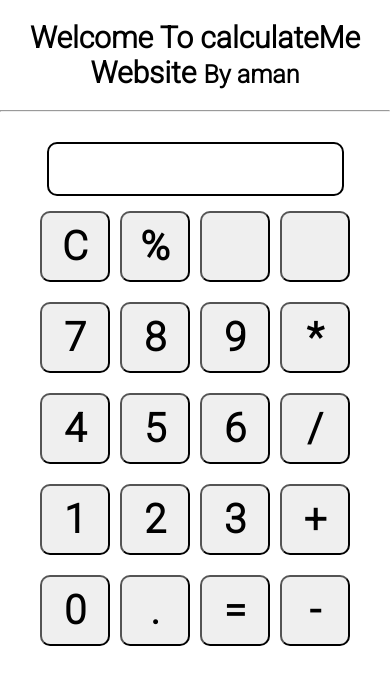
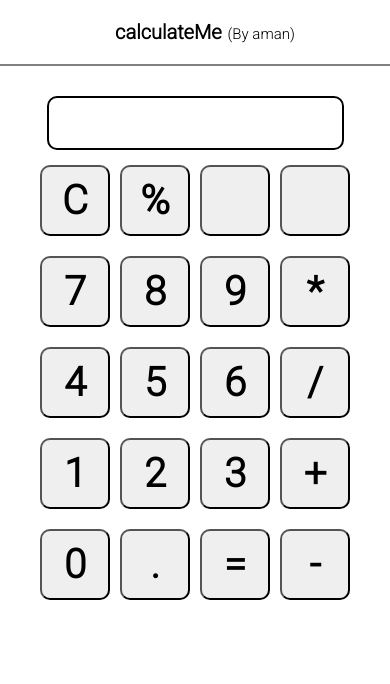
Before and after one commit to amank70878/___calculator, a plain HTML site: page index.html in a window 390 px wide. Drawn offline with nearby package versions, Linux system fonts and the light colour scheme.

Commit message:
making the title tag responsive DATE: 24-11-2022

```diff
--- a/index.html
+++ b/index.html
@@ -1,5 +1,6 @@
 <!DOCTYPE html>
 <html lang="en">
+
 <head>
     <meta charset="UTF-8">
     <meta http-equiv="X-UA-Compatible" content="IE=edge">
@@ -7,7 +8,8 @@
 
     <!-- google font -->
     <link href="https://fonts.googleapis.com/css2?family=Roboto:wght@300&display=swap" rel="stylesheet">
-    <link rel="stylesheet" href="https://fonts.googleapis.com/css2?family=Material+Symbols+Outlined:opsz,wght,FILL,GRAD@48,400,0,0" />
+    <link rel="stylesheet"
+        href="https://fonts.googleapis.com/css2?family=Material+Symbols+Outlined:opsz,wght,FILL,GRAD@48,400,0,0" />
 
     <!-- font awesome -->
     <link href="https://cdnjs.cloudflare.com/ajax/libs/font-awesome/6.2.0/css/all.min.css" rel="stylesheet">
@@ -16,14 +18,16 @@
     <title>calculateMe</title>
     <link rel="icon" type="image/x-icon" href="1.ico">
 </head>
+
 <body>
+
     <div class="title">
         <h1>
-            Welcome To calculateMe Website
-            <small>By aman </small>
+            calculateMe
         </h1>
-        <hr>
+        <small>(By aman)</small>
     </div>
+    <div class="bodyDiv">
         <div class="body">
             <div class="textarea row">
                 <input type="text">
@@ -59,7 +63,9 @@
                 <button class="num">-</button>
             </div>
         </div>
+    </div>
 
     <script src="script.js"></script>
 </body>
+
 </html>
--- a/style.css
+++ b/style.css
@@ -4,10 +4,25 @@
     font-family: 'Roboto', sans-serif;
 }
 
+.title {
+    display: flex;
+    justify-content: center;
+    align-items: baseline;
+}
+
 .title h1 {
     font-size: 45px;
     text-align: center;
     margin: 20px;
+}
+
+.title small {
+    font-size: 20px;
+    text-align: center;
+}
+
+.bodyDiv {
+    border-top: 2px solid grey;
 }
 
 .body {
@@ -61,10 +76,15 @@ button:hover {
 
 @media only screen and (max-width: 572px) {
     .title h1 {
-        font-size: 30px;
+        font-size: 20px;
     }
 
     .textarea input {
         width: 70vw;
     }
+    .title small {
+        margin-left: -14px;
+        font-size: 15px;
+        text-align: center;
+    }
 }
```
Lines whose indentation alone changed are shown as unchanged.
